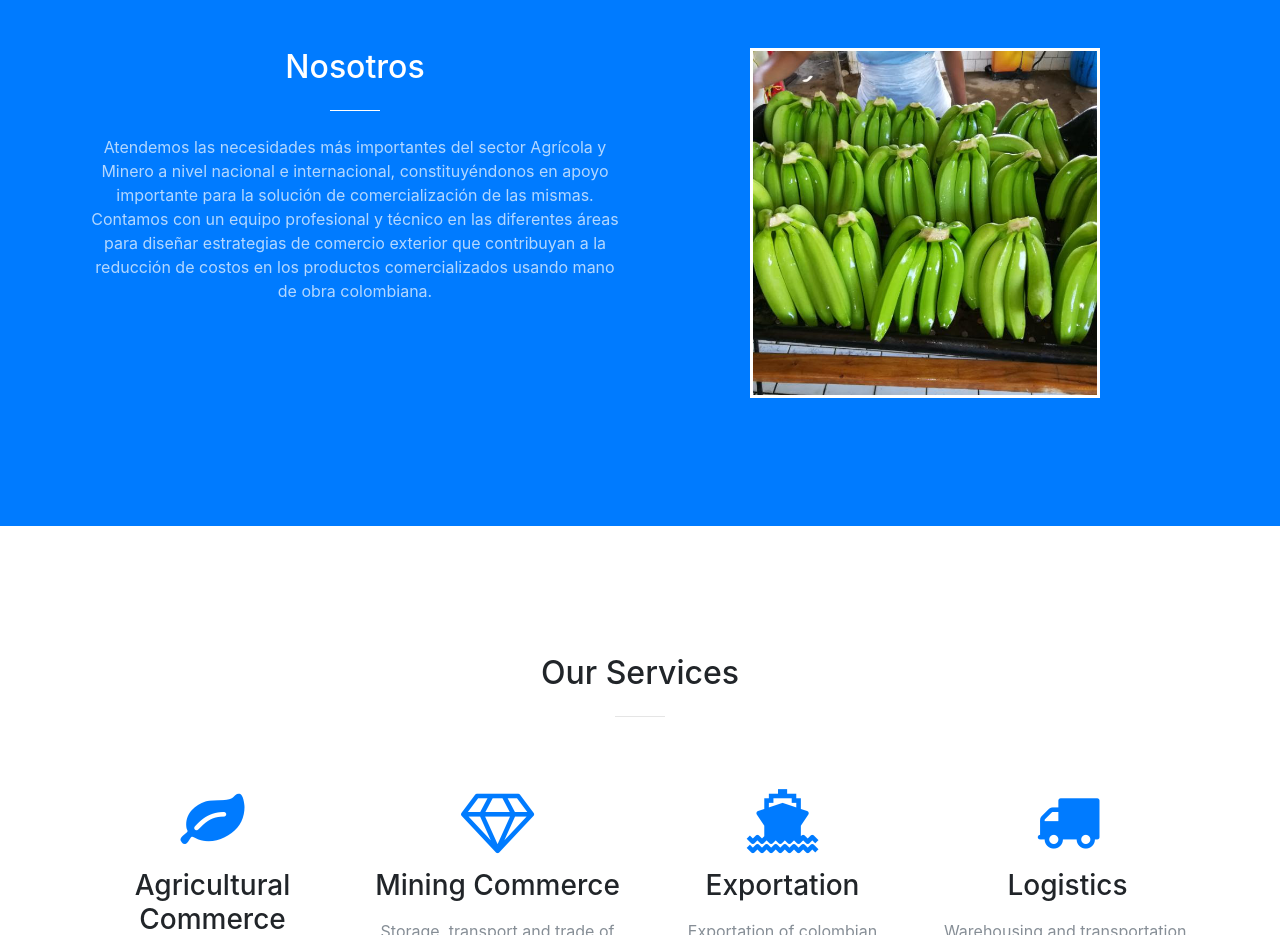
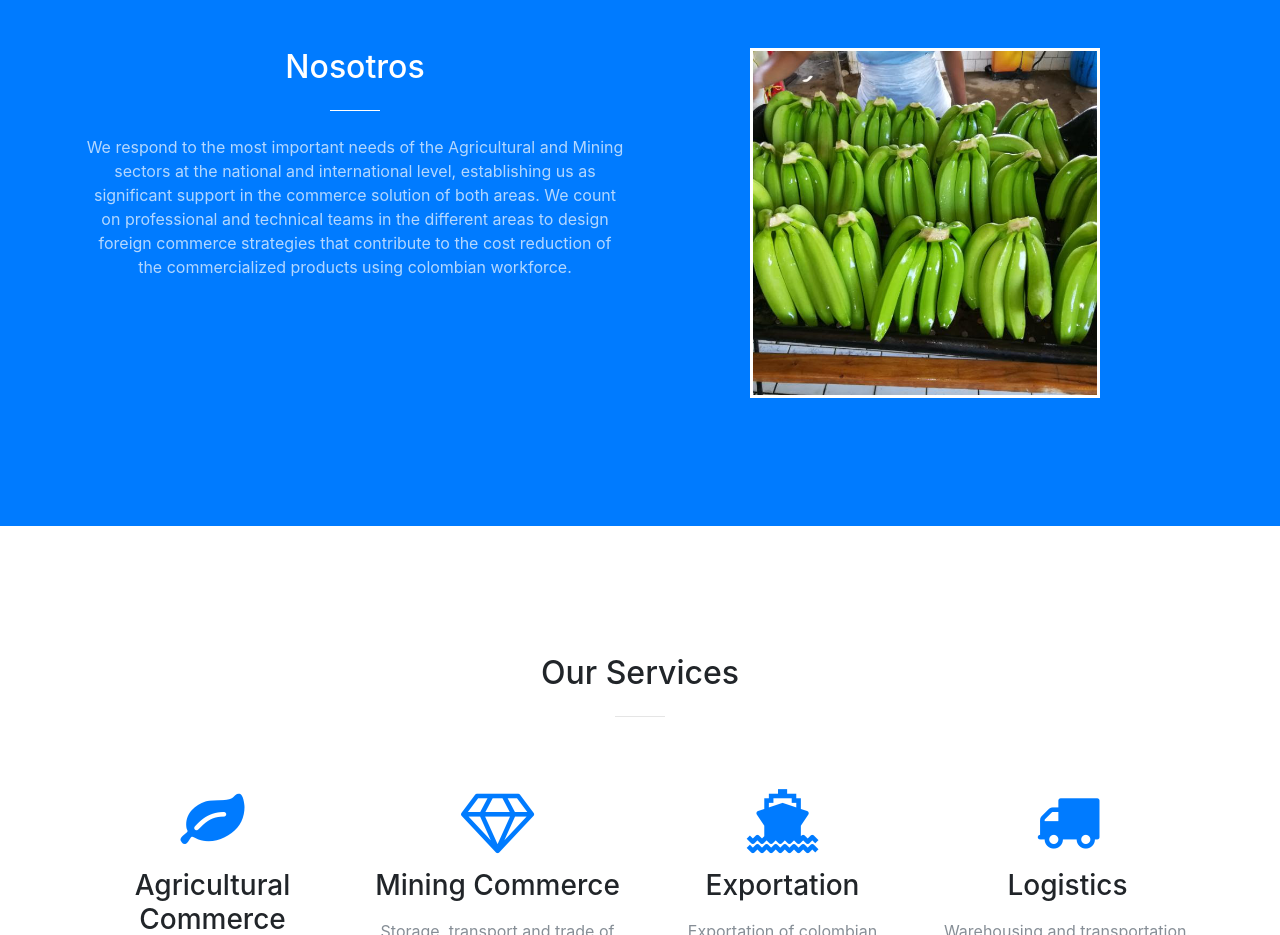
Before and after one commit to imclassy/interprocol, a website with bundled scripts: page en.html in a window 1280 px wide. Shown: the part 880-1815 px from the top of the page. Built offline with nearby package versions, Linux system fonts and the light colour scheme.

Commit message:
Se corrigio texcto en ingles de Nosotros

```diff
--- a/en.html
+++ b/en.html
@@ -83,7 +83,7 @@
             <div class="col-lg-6 mx-auto text-center">
                 <h2 class="section-heading text-white">Nosotros</h2>
                 <hr class="light my-4">
-                  <p class="text-faded mb-4">Atendemos las necesidades más importantes del sector Agrícola y Minero a nivel nacional e internacional, constituyéndonos en apoyo importante para la solución de comercialización de las mismas. Contamos con un equipo profesional y técnico en las diferentes áreas para diseñar estrategias de comercio exterior que contribuyan a la reducción de costos en los productos comercializados usando mano de obra colombiana.</p>
+                <p class="text-faded mb-4">We respond to the most important needs of the Agricultural and Mining sectors at the national and international level, establishing us as significant support in the commerce solution of both areas. We count on professional and technical teams in the different areas to design foreign commerce strategies that contribute to the cost reduction of the commercialized products using colombian workforce.</p>
             </div>
             <div class="col-lg-6 mx-auto text-center">
                 <img src="img/banano_recien_.jpeg" style="height:350px; border-width:3px; border-color:white; border-style:solid;" />
```
Lines whose indentation alone changed are shown as unchanged.
